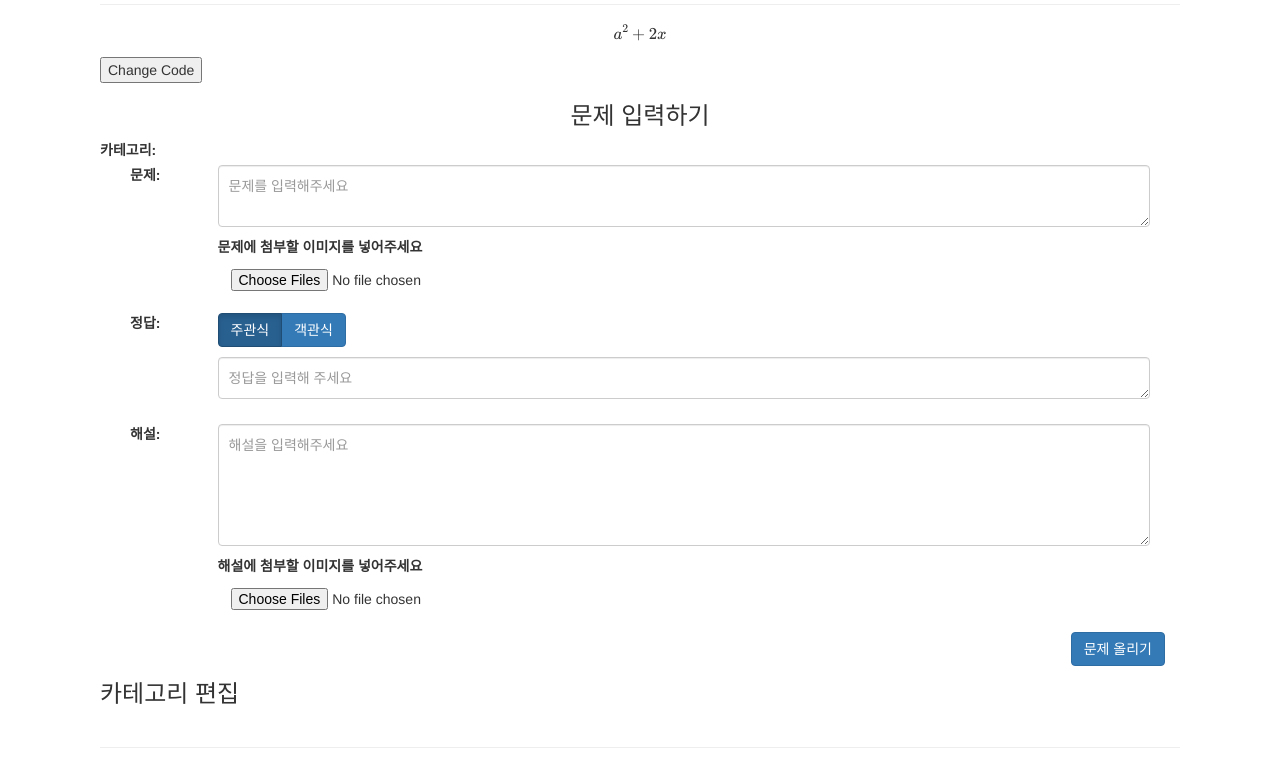
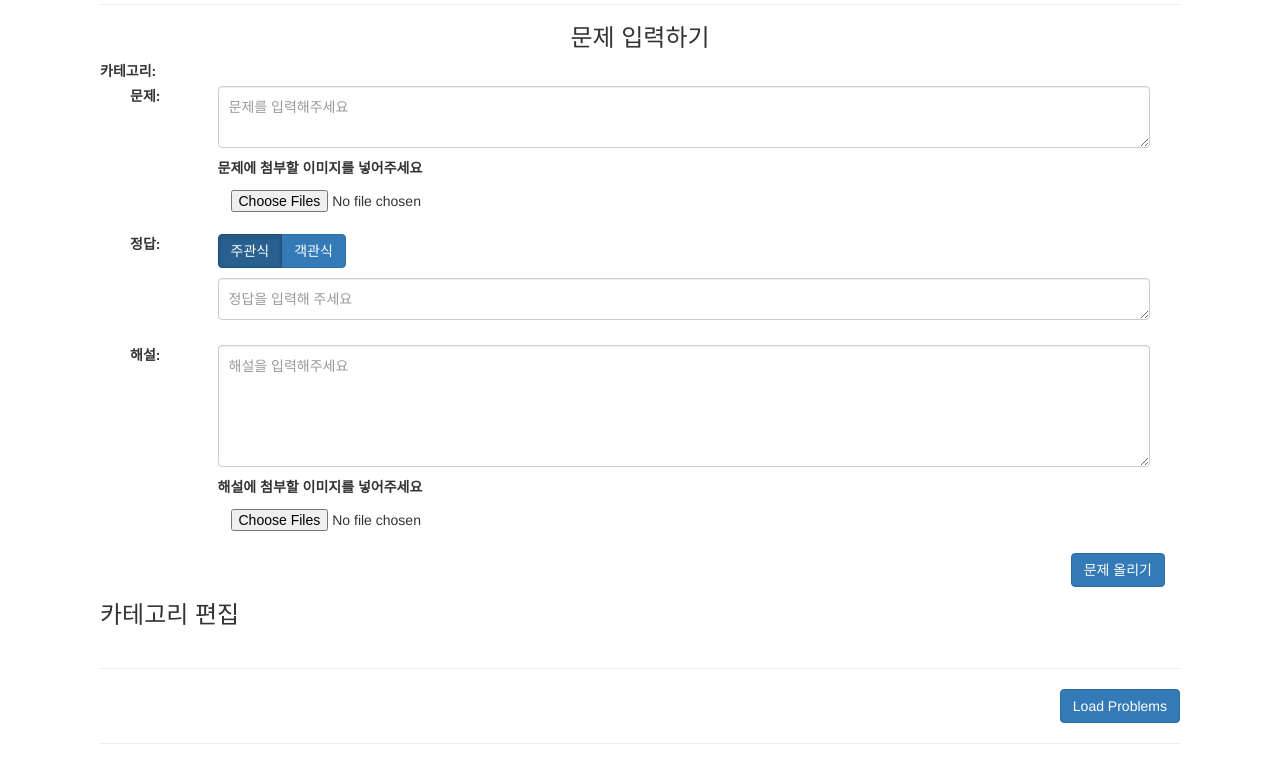
Before and after one commit to famous90/Firefly-problemBank, a plain HTML site: page public/index.html in a window 1280 px wide. Shown: the part 156-921 px from the top of the page. Drawn offline with nearby package versions, Linux system fonts and the light colour scheme; some packages are replaced by stand-ins of ours; no server answers.

Commit message:
can see math string

```diff
--- a/public/index.html
+++ b/public/index.html
@@ -27,10 +27,11 @@
         </header>
         <hr/>
 
+<!--
         <div>
     <p ng-model="mjx" mathjax>{{"$$a^2+2x$$"}}</p>
-    <button type="button" ng-click="changeModel()">Change Code</button>
 </div>
+-->
 
         <insert-problem></insert-problem>
         <hr/>
```
